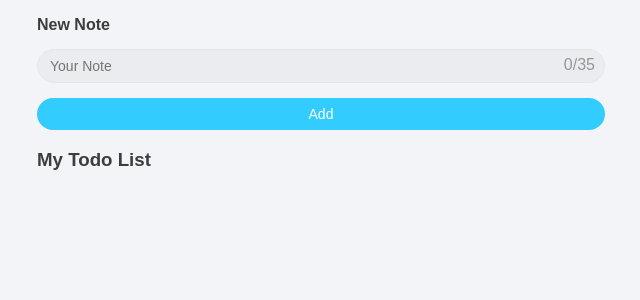
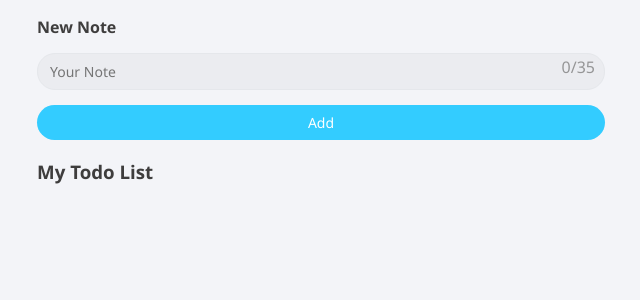
Before and after one commit to aydingani/todo-list-customized-ReactJS, a React (Vite) app: page / in a window 1280 px wide. Shown: the top 300 px of the page, without its empty margins (319-959 px from the left). Built offline with nearby package versions, Linux system fonts and the light colour scheme.

Commit message:
font update

```diff
--- a/src/App.css
+++ b/src/App.css
@@ -1,5 +1,5 @@
 * {
-  font-family: Ubuntu, sans-serif;
+  font-family: Ubuntu, "Segoe UI", Tahoma, Geneva, Verdana, sans-serif;
   box-sizing: border-box;
   background-color: #f3f4f8;
 }
@@ -21,7 +21,6 @@ input {
   border-radius: 18px;
   padding: 8px 12px;
   font-size: 14px;
-  font-family: Ubuntu, sans-serif;
   font-size: 14px;
   background-color: #ebecf0;
 }
@@ -110,15 +109,9 @@ ul {
 }
 
 .todo-text {
-  font-family: "Segoe UI", Tahoma, Geneva, Verdana, sans-serif;
   color: #3f50ff;
   background: transparent;
   font-weight: 700;
-}
-
-h3,
-.new-note {
-  font-family: Ubuntu, sans-serif;
 }
 
 .new-note,
```
